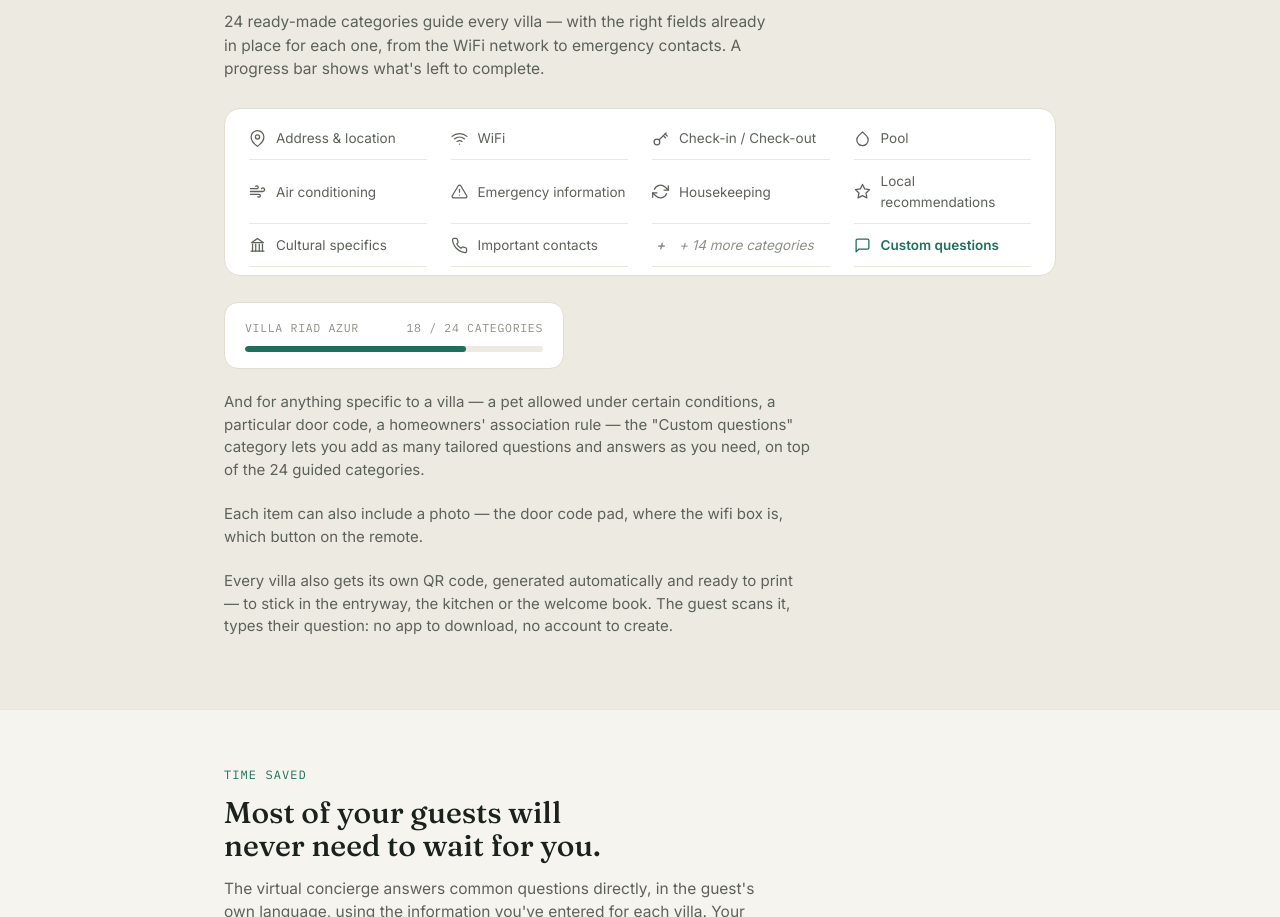
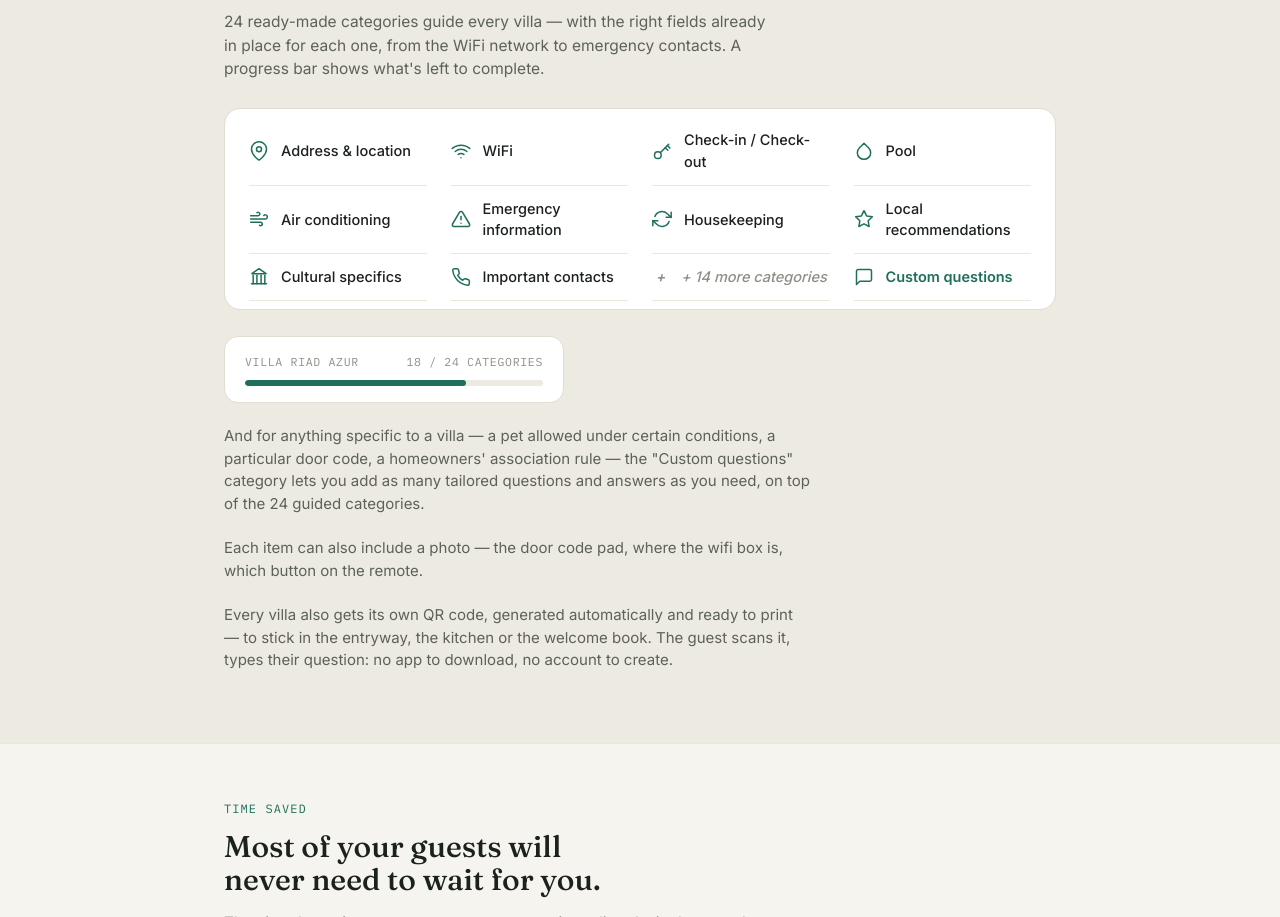
Before and after one commit to MaximeDelescot/villa-concierge-worker, a website: page public/index.html in a window 1280 px wide. Shown: the part 2394-3311 px from the top of the page. Drawn offline with Linux system fonts and the light colour scheme.

Commit message:
Improve landing page category grid readability: green icons, higher-contrast text

```diff
--- a/public/index.html
+++ b/public/index.html
@@ -566,17 +566,19 @@
   .kb-grid-item {
     display: flex;
     align-items: center;
-    gap: 10px;
-    padding-block: 11px;
+    gap: 12px;
+    padding-block: 12px;
     border-bottom: 1px solid var(--border-soft);
-    font-size: 13.5px;
-    color: var(--ink-soft);
+    font-size: 14.5px;
+    font-weight: 500;
+    color: var(--ink);
   }
 
   .kb-grid-item svg.kb-icon {
     flex: none;
-    width: 17px;
-    height: 17px;
+    width: 20px;
+    height: 20px;
+    color: var(--accent);
   }
 
   .kb-grid-item.more {
```
Also changed, not shown: public/vitrine-fr.html (+8 -6 lines).
